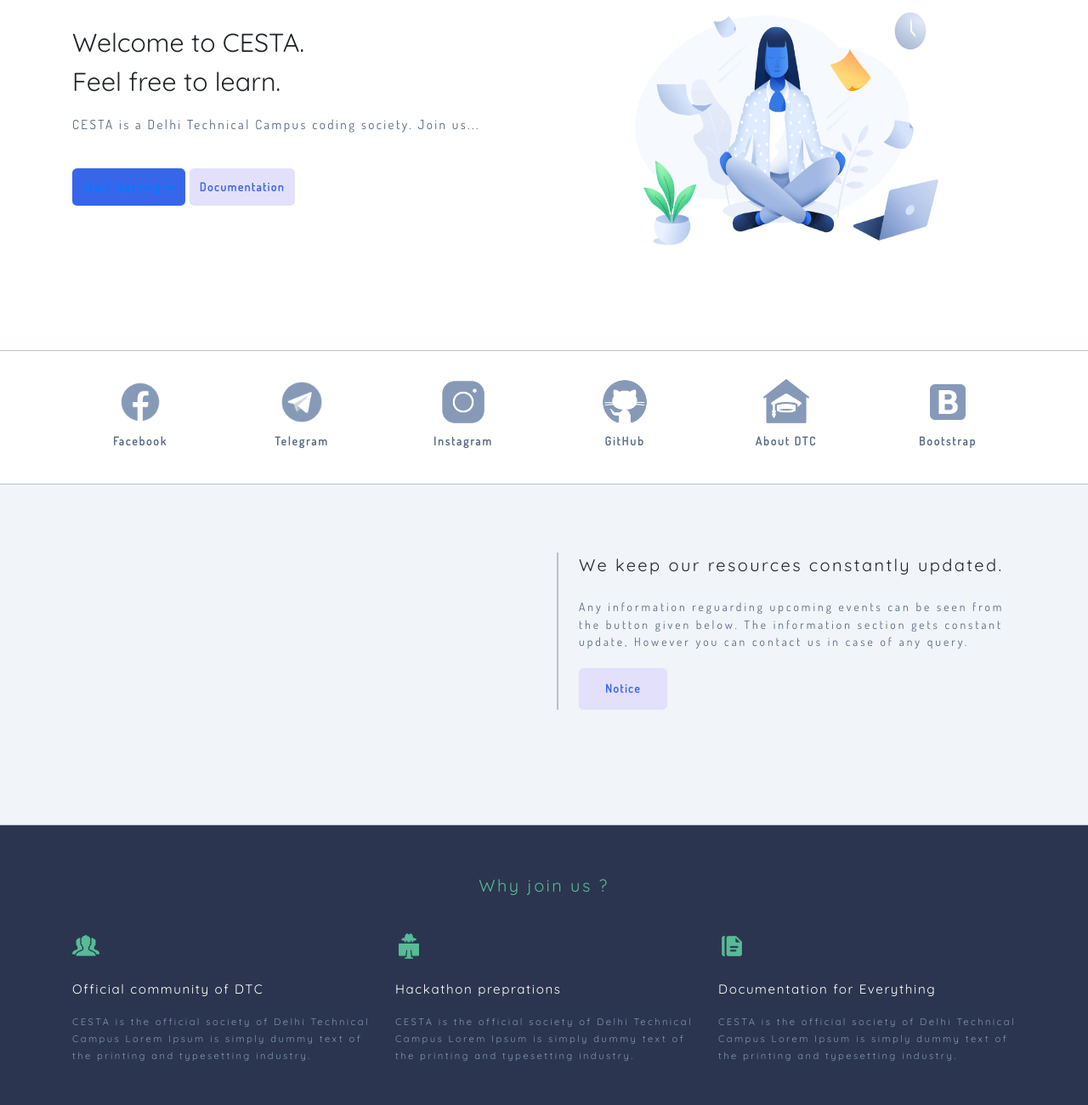
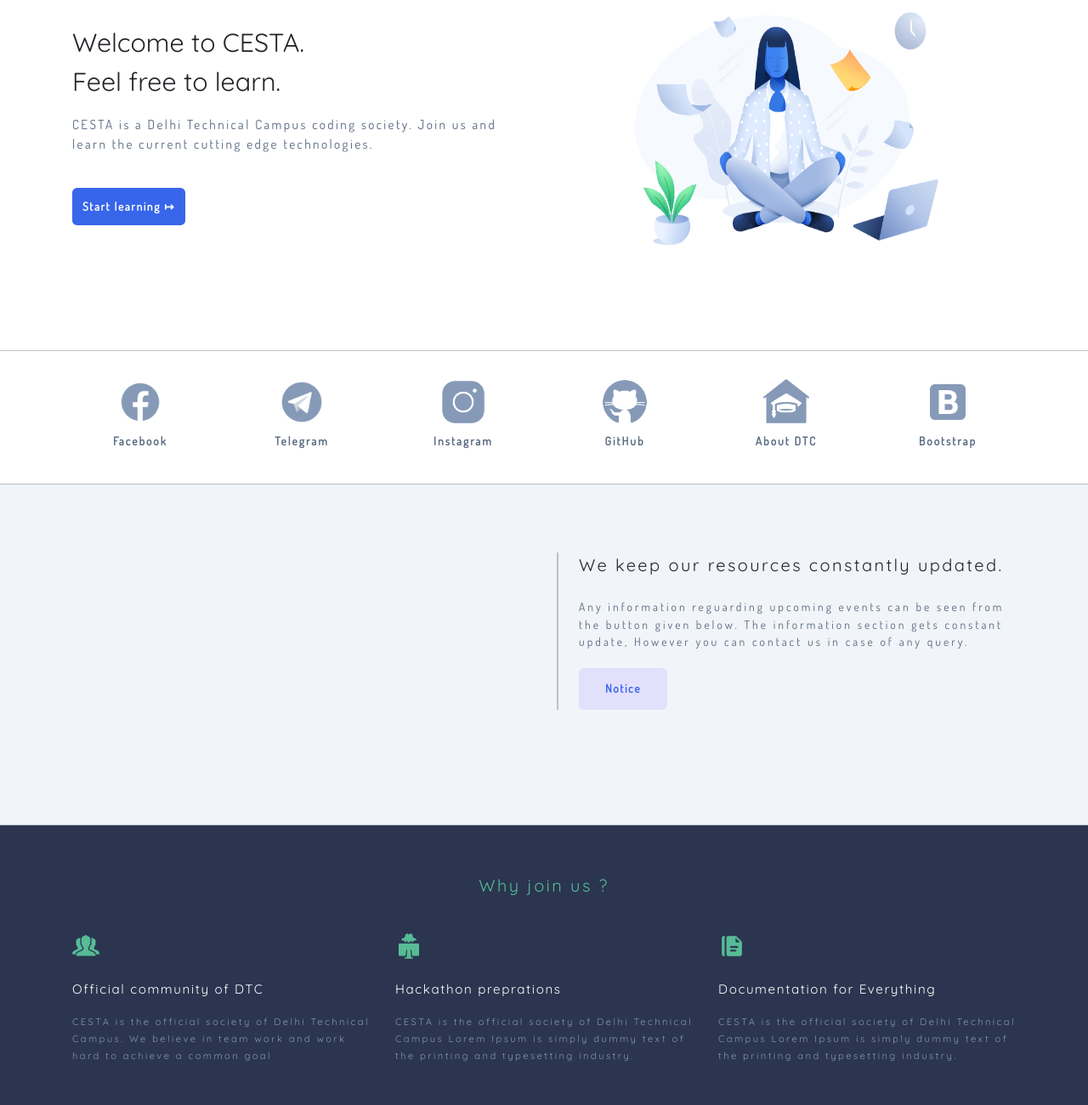
Before and after one commit to ironbatshashank/Ankiitsingh.github.io, a plain HTML site: page index.html in a window 1280 px wide. Shown: the part 180-1480 px from the top of the page at 85% size. Drawn offline with nearby package versions, Linux system fonts and the light colour scheme; a script that the page names is missing.

Commit message:
inor fix

```diff
--- a/index.html
+++ b/index.html
@@ -27,7 +27,7 @@
       <div class="collapse navbar-collapse" id="navbarCollapse">
         <ul class="navbar-nav ml-auto">
           <li class="nav-item">
-            <a class="nav-link" id="navbarLandings" data-toggle="dropdown" href="#" aria-haspopup="true" aria-expanded="false">
+            <a class="nav-link" id="navbarLandings" href="http://delhitechnicalcampus.ac.in/contact-us/" aria-haspopup="true" aria-expanded="false">
              About DTC
             </a>
             </li>
@@ -60,10 +60,10 @@
           Feel free to learn.
           </div>
           <div class="description">
-          CESTA is a Delhi Technical Campus coding society. Join us...
+          CESTA is a Delhi Technical Campus coding society. Join us and
+          learn the current cutting edge technologies.
           </div>
-          <button class="button1"><a href="/course.html">Start learning &#8614;</a> </button>
-          <button class="button2">Documentation</button>
+            <form action = "/course.html"><button class="button1">Start learning &#8614;</button></form>
           </div>
           <div class="col-sm-12 col-md-6 text-center">
           <img src="assets/images/cover.png" class="cover">
@@ -159,9 +159,8 @@
             Official community of DTC
           </div>
           <div class="info2">
-            CESTA is the official society of Delhi Technical Campus
-            Lorem Ipsum is simply dummy text of the printing and
-            typesetting industry.
+            CESTA is the official society of Delhi Technical Campus.
+            We believe in team work and work hard to achieve a common goal
           </div>
           </div>
           <div class="col-sm-12 col-md-4 col-lg-4">
```
